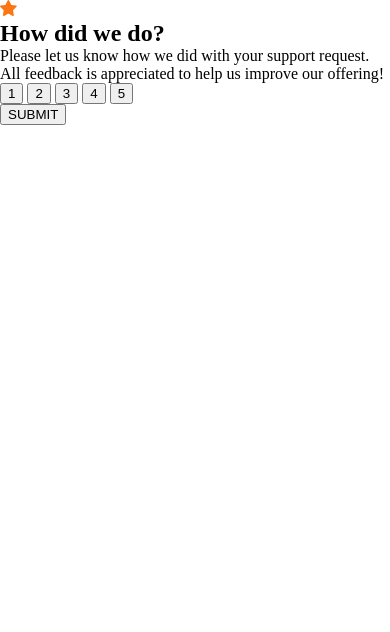
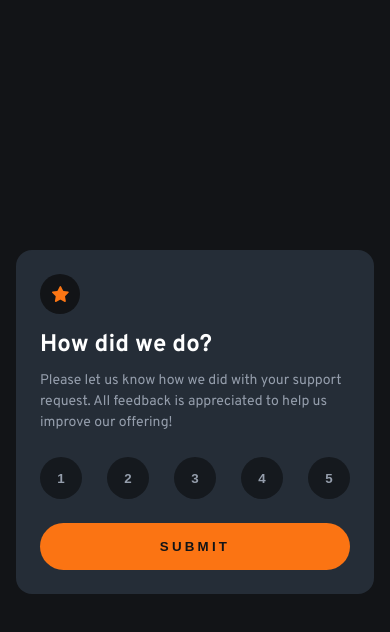
Before and after one commit to MukarramHaq/Interactive-Rating-Component, a plain HTML site: page index.html in a window 390 px wide. Drawn offline with Linux system fonts and the light colour scheme.

Commit message:
Completed mobile layout

```diff
--- a/index.html
+++ b/index.html
@@ -12,6 +12,9 @@
       href="./images/favicon-32x32.png"
     />
     <link rel="stylesheet" href="style.css" />
+    <link rel="preconnect" href="https://fonts.googleapis.com">
+    <link rel="preconnect" href="https://fonts.gstatic.com" crossorigin>
+    <link href="https://fonts.googleapis.com/css2?family=Fraunces:ital,opsz,wght@0,9..144,100..900;1,9..144,100..900&family=Overpass:ital,wght@0,100..900;1,100..900&display=swap" rel="stylesheet">
 
     <title>Frontend Mentor | Interactive rating component</title>
   </head>
@@ -45,21 +48,21 @@
         <div class="card">
           <form action="/successPage.html">
             <span class="star">
-              <img src="images/icon-star.svg" alt="star icon" />
+              <!-- <img src="images/icon-star.svg" alt="star icon" /> -->
             </span>
             <h1>How did we do?</h1>
             <p>
               Please let us know how we did with your support request. All
               feedback is appreciated to help us improve our offering!
             </p>
-            <div class="rating-buttons">
-              <button>1</button>
-              <button>2</button>
-              <button>3</button>
-              <button>4</button>
-              <button>5</button>
+            <div class="rating-buttons-div">
+              <button class="rating-button">1</button>
+              <button class="rating-button">2</button>
+              <button class="rating-button">3</button>
+              <button class="rating-button">4</button>
+              <button class="rating-button">5</button>
             </div>
-            <button class="submit-btn" type="submit">SUBMIT</button>
+            <button class="submit-btn" id="subBtn" type="submit">SUBMIT</button>
           </form>
         </div>
       </section>
--- a/style.css
+++ b/style.css
@@ -7,3 +7,91 @@
 * {
   margin: 0;
 }
+
+:root {
+  /* Primary */
+  --pr-orange: hsl(25, 97%, 53%);
+
+  /* Neutral */
+  --nt-white: hsl(0, 0%, 100%);
+  --nt-light-grey: hsl(217, 12%, 63%);
+  --nt-dark-blue: hsl(213, 19%, 18%);
+  --nt-very-dark-blue: hsl(216, 12%, 8%);
+
+  /* Font Weight */
+  --fw-400: 400;
+  --fw-700: 700;
+}
+
+body {
+  padding: 1rem;
+  display: flex;
+  align-items: center;
+  justify-content: center;
+  min-height: 100svh;
+  color: var(--nt-white);
+  font-family: Overpass, sans-serif;
+  background: var(--nt-very-dark-blue);
+}
+
+.card {
+  background-color: var(--nt-dark-blue);
+  padding: 1.5rem;
+  border-radius: 1rem;
+}
+
+
+/* Got it from stackover flow. Create a div and put the image as the background. */
+.star {
+  display: block;
+  width: 40px;
+  height: 40px;
+  background: var(--nt-very-dark-blue);
+  -moz-border-radius: 20px;
+  -webkit-border-radius: 20px;
+  background-image: url(/images/icon-star.svg);
+  background-position: 50% 50%;
+  background-repeat: no-repeat;
+  margin-bottom: 1rem;
+}
+
+h1{
+  margin-bottom: 0.625rem;
+  font-size: 1.5rem;
+}
+
+p{
+  font-size: 0.875rem;
+  line-height: 1.5;
+  color: var(--nt-light-grey);
+  margin-bottom: 1.5rem;
+}
+
+.rating-buttons-div{
+  display: flex;
+  justify-content: space-between;
+  /* border: 1px solid white; */
+}
+
+.rating-button{
+  width: 2.625rem;
+  height: 2.625rem;
+  border-radius: 100%;
+  border: none;
+  background: hsl(213, 18%, 10%);
+  color: var(--nt-light-grey);
+  font-weight: var(--fw-700);
+  margin-bottom: 1.5rem;
+}
+
+.submit-btn{
+  width: 100%;
+  padding-top: 1rem;
+  padding-bottom: 1rem;
+  border-radius: 2rem;
+  background-color: var(--pr-orange);
+  border: none;
+  font-weight: 600;
+  color: var(--nt-very-dark-blue);
+  letter-spacing: 0.2rem;
+}
--- /dev/null
+++ b/styleSuccess.css
@@ -0,0 +1,72 @@
+*,
+*::before,
+*::after {
+  box-sizing: border-box;
+}
+
+* {
+  margin: 0;
+}
+
+:root {
+  /* Primary */
+  --pr-orange: hsl(25, 97%, 53%);
+
+  /* Neutral */
+  --nt-white: hsl(0, 0%, 100%);
+  --nt-light-grey: hsl(217, 12%, 63%);
+  --nt-dark-blue: hsl(213, 19%, 18%);
+  --nt-very-dark-blue: hsl(216, 12%, 8%);
+
+  /* Font Weight */
+  --fw-400: 400;
+  --fw-700: 700;
+}
+
+body {
+  padding: 1rem;
+  display: flex;
+  align-items: center;
+  justify-content: center;
+  min-height: 100svh;
+  color: var(--nt-white);
+  font-family: Overpass, sans-serif;
+  background: var(--nt-very-dark-blue);
+}
+
+.card {
+  background-color: #181E27;
+  padding: 1.5rem;
+  border-radius: 1rem;
+  text-align: center;
+}
+
+img{
+    margin-bottom: 1.5rem;
+    margin-top: 2.125rem;
+}
+
+.selected{
+    background-color: #262E38;
+    width: 168px;
+    margin: 0 auto;
+    padding-top:0.5rem;
+    padding-bottom:0.5rem;
+    border-radius: 1rem;
+    text-align: center;
+    font-size: 0.875rem;
+    color: var(--pr-orange);
+    margin-bottom: 1.5rem;
+}
+
+h1{
+    margin-bottom: 1.5rem;
+    font-size: 1.5rem;
+}
+
+.success-para{
+    font-size: 0.875rem;
+    line-height: 1.5;
+    color: #969FAD;
+    margin-bottom: 2.125rem;
+}
```
Also changed, not shown: successPage.html (+29 -0 lines).
